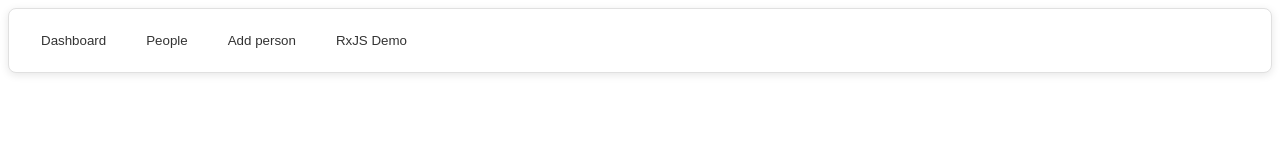
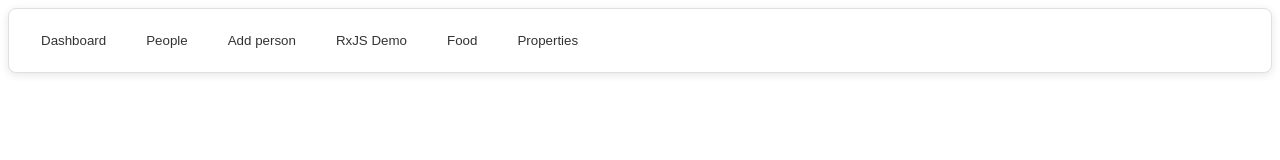
Before and after one commit to furkangurbuz5/angular-knowledge, an Angular app: page / in a window 1280 px wide. Shown: the top 160 px of the page. Built offline with nearby package versions, Linux system fonts and the light colour scheme.

Commit message:
Add routes and nav

```diff
--- a/src/app/app.html
+++ b/src/app/app.html
@@ -23,6 +23,18 @@
     class="nav-button">
     RxJS Demo
   </button>
+  <button
+    [routerLink]="'add-food'"
+    routerLinkActive="router-link-active"
+    class="nav-button">
+    Food
+  </button>
+  <button
+    [routerLink]="'add-property'"
+    routerLinkActive="router-link-active"
+    class="nav-button">
+    Properties
+  </button>
 </nav>
 
 <router-outlet></router-outlet>
--- a/src/app/app.routes.ts
+++ b/src/app/app.routes.ts
@@ -5,6 +5,7 @@ import { Dashboard } from './components/dashboard/dashboard';
 import { Form } from './components/form/form';
 import { RxjsDemo } from './components/rxjs-demo/rxjs-demo';
 import { Property } from './components/foods/property/property';
+import { Ingredient } from './components/foods/ingredient/ingredient';
 
 export const routes: Routes = [
   {
@@ -28,6 +29,11 @@ export const routes: Routes = [
     title: 'Add a person',
   },
   {
+    path: 'add-food',
+    component: Ingredient,
+    title: 'Add a food',
+  },
+  {
     path: 'add-property',
     component: Property,
     title: 'Add a property',
```
